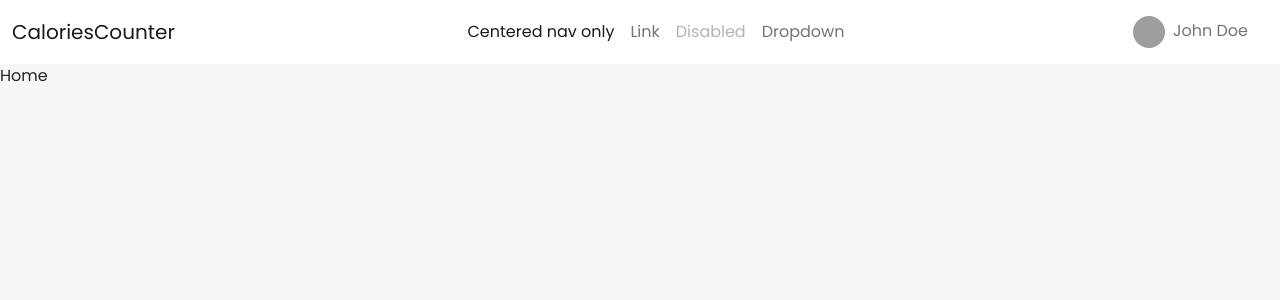
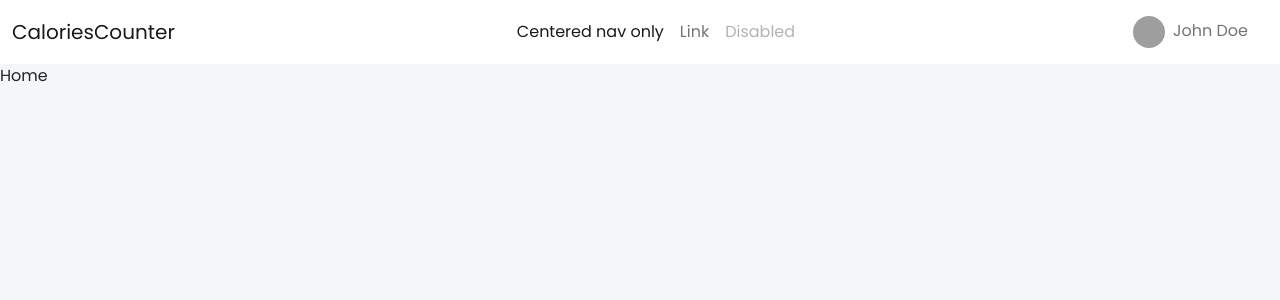
Before and after one commit to TarekGuesri/calorie-counter, a React (Create React App) app in the folder client/: page / in a window 1280 px wide. Shown: the top 300 px of the page. Built offline with nearby package versions, Linux system fonts and the light colour scheme; grey boxes are pictures that could not be loaded.

Commit message:
Changed navbar's responsiveness

```diff
--- a/client/src/components/layout/Navbar/UserMenu.js
+++ b/client/src/components/layout/Navbar/UserMenu.js
@@ -1,8 +1,11 @@
 import React from 'react';
+import PropTypes from 'prop-types';
 
-const UserMenu = () => {
+const UserMenu = ({ location }) => {
+  console.log(location);
+  const display = location === 'collapse' ? ' d-lg-none' : ' d-none d-lg-block';
   return (
-    <ul className="navbar-nav ms-auto">
+    <ul className={`navbar-nav ms-auto${display}`}>
       <li className="nav-item dropdown mx-1">
         <a
           className="nav-link dropdown-toggle"
@@ -45,4 +48,8 @@ const UserMenu = () => {
   );
 };
 
+UserMenu.propTypes = {
+  location: PropTypes.oneOf(['collapse', 'outside']),
+};
+
 export default UserMenu;
--- a/client/src/components/layout/Navbar/index.js
+++ b/client/src/components/layout/Navbar/index.js
@@ -45,36 +45,11 @@ const Navbar = () => {
               </a>
             </li>
             <li class="nav-item dropdown">
-              <a
-                class="nav-link dropdown-toggle"
-                href="#"
-                id="dropdown07XL"
-                data-bs-toggle="dropdown"
-                aria-expanded="true"
-              >
-                Dropdown
-              </a>
-              <ul class="dropdown-menu" aria-labelledby="dropdown07XL">
-                <li>
-                  <a class="dropdown-item" href="#">
-                    Action
-                  </a>
-                </li>
-                <li>
-                  <a class="dropdown-item" href="#">
-                    Another action
-                  </a>
-                </li>
-                <li>
-                  <a class="dropdown-item" href="#">
-                    Something else here
-                  </a>
-                </li>
-              </ul>
+              <UserMenu location="collapse" />
             </li>
           </ul>
         </div>
-        <UserMenu />
+        <UserMenu location="outside" />
       </div>
     </nav>
   );
```
